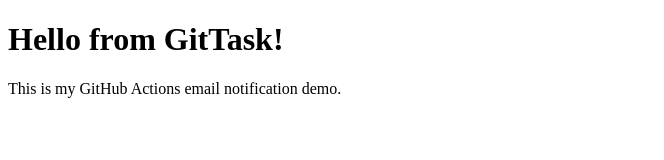
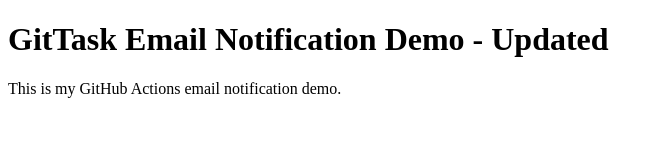
Before and after one commit to Niviesh/GitTask, a plain HTML site: page index.html in a window 1280 px wide. Shown: the whole page, without its empty margins (0-664 px from the left). Drawn offline with Linux system fonts and the light colour scheme.

Commit message:
Update GitTask demo page

```diff
--- a/index.html
+++ b/index.html
@@ -4,7 +4,7 @@
     <title>GitTask Demo</title>
 </head>
 <body>
-    <h1>Hello from GitTask!</h1>
+    <h1>GitTask Email Notification Demo - Updated</h1>
     <p>This is my GitHub Actions email notification demo.</p>
 </body>
 </html>
```
